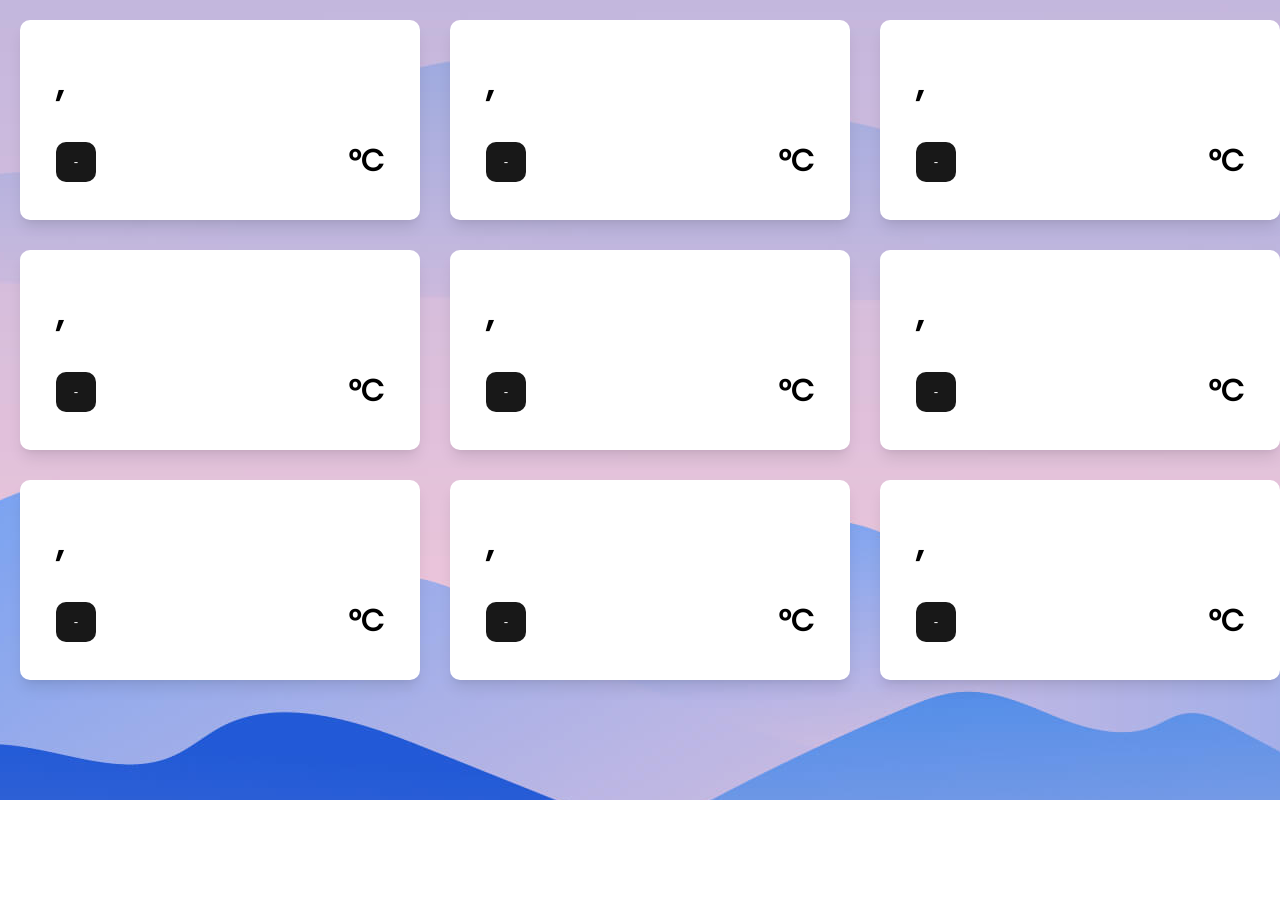
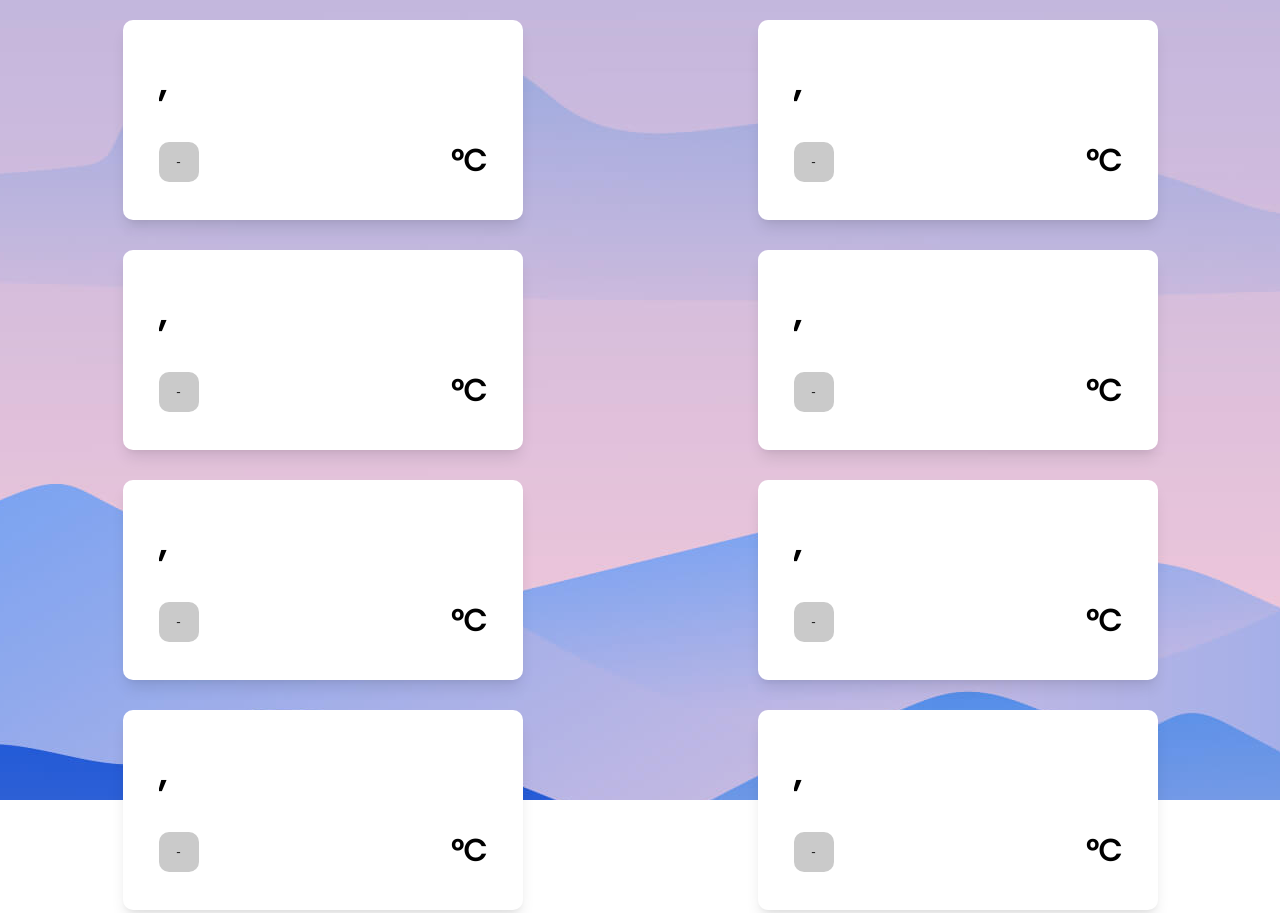
Before and after one commit to tomaCezar1/weather-app, a Gatsby site: page / in a window 1280 px wide. Shown: the top 913 px of the page. Before the commit the page ends 800 px from the top, so only its background shows below. Built offline with nearby package versions, Linux system fonts and the light colour scheme; Gatsby itself is replaced by a stand-in of ours; no server answers.

Commit message:
responsive & hover effects on cards

```diff
--- a/src/components/Home.tsx
+++ b/src/components/Home.tsx
@@ -6,11 +6,9 @@ function Home(): JSX.Element {
     const { homeCities, setHomeCities } = useContext(Context);
 
     const triggerDelete = (index) => {
-        setTimeout(() => {
-            const cities = [...homeCities];
-            cities.splice(index, 1);
-            setHomeCities(cities);
-        }, 760);
+        const cities = [...homeCities];
+        cities.splice(index, 1);
+        setHomeCities(cities);
     };
 
     return (
--- a/src/components/WeatherCard.tsx
+++ b/src/components/WeatherCard.tsx
@@ -49,7 +49,7 @@ function WeatherCard({ cityID, triggerDelete }): JSX.Element {
     };
 
     useEffect(() => {
-        // fetchWeather();
+        fetchWeather();
     });
 
     return (
--- a/src/styles/_WeatherCard.scss
+++ b/src/styles/_WeatherCard.scss
@@ -2,7 +2,7 @@
     justify-items: center;
     align-content: center;
     display: grid;
-    grid-template-columns: repeat(3, 1fr);
+    grid-template-columns: repeat(auto-fit, minmax(400px, 1fr));
     grid-gap: 30px;
     width: 100%;
     margin: auto;
@@ -27,6 +27,15 @@
         box-shadow: rgba(17, 17, 26, 0.1) 0px 1px 0px, rgba(17, 17, 26, 0.1) 0px 8px 24px,
             rgba(17, 17, 26, 0.1) 0px 16px 48px;
     }
+    &:hover .card-location {
+        transform: scale(1.05);
+    }
+    &:hover .card-delete-btn {
+        transform: scale(1.1);
+    }
+    &:hover .card-temp {
+        transform: scale(1.1);
+    }
 }
 
 .card-img {
@@ -46,6 +55,7 @@
 }
 
 .card-temp {
+    transition: transform 0.3s ease;
 }
 
 .card-delete-btn {
@@ -53,10 +63,11 @@
     height: 40px;
     border-radius: 10px;
     border: none;
-    color: $white;
-    background: $black;
+    color: $black;
+    background: $grey;
     opacity: 0.9;
     cursor: pointer;
+    transition: transform 0.3s ease;
 }
 
 .card-location-container {
@@ -66,6 +77,9 @@
 
 .card-location {
     font-size: 36px;
+    height: 55px;
+    overflow: hidden;
+    transition: transform 0.3s ease;
 }
 
 .card-details-desc {
```
